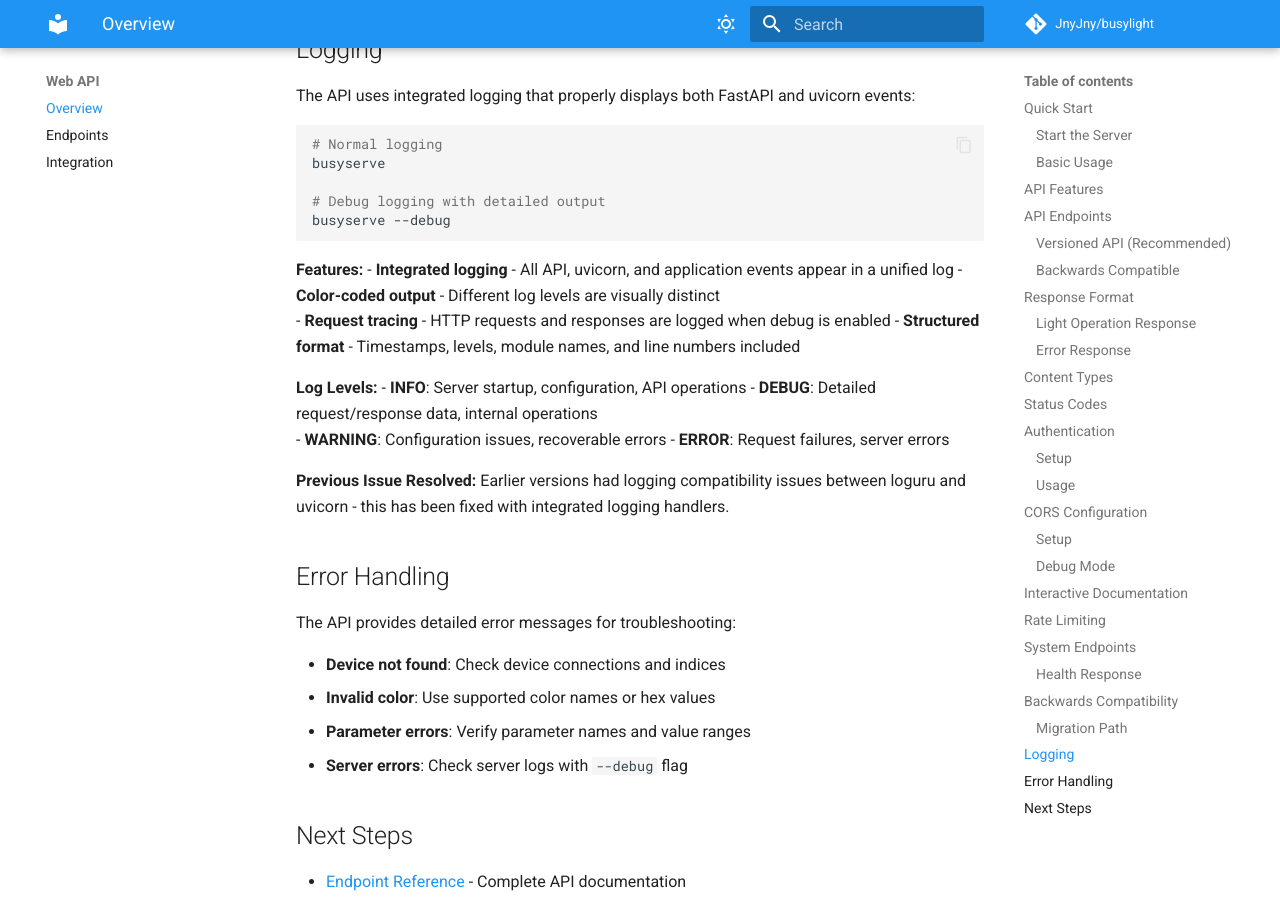
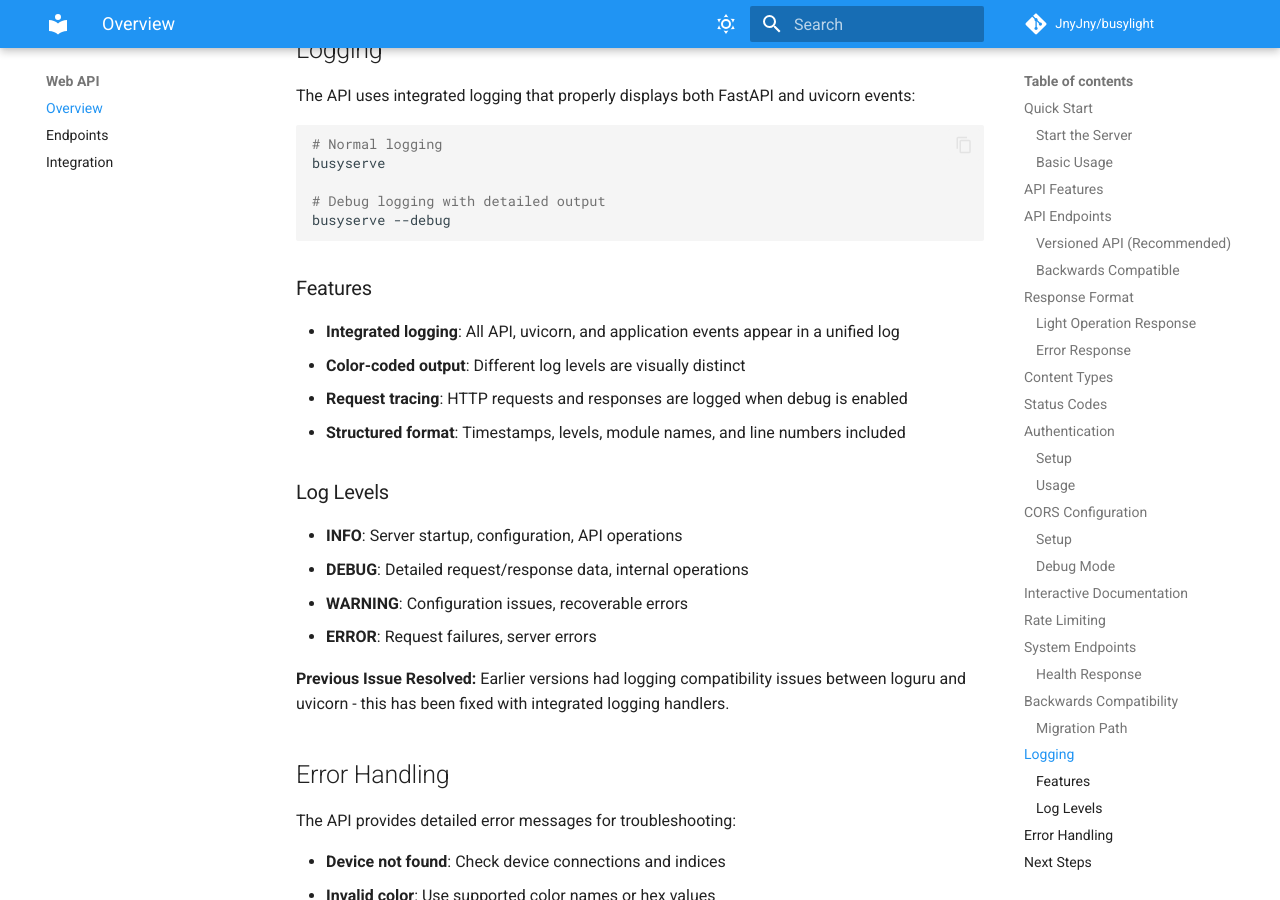
Before and after one commit to JnyJny/busylight, an MkDocs documentation site: the page built from docs/api/index.md, in a window 1280 px wide and 900 px high, scrolled down 5687 px. Built offline with MkDocs 1.6.1 and Material for MkDocs 9.7.7, drawn with Linux system fonts in a browser that asks for light colours; comment, search, counter and statistics services are not loaded; the version menu is left out.

Commit message:
docs: improve logging section formatting with proper bullet lists
Changed 'Features:' and 'Log Levels:' from bold text to proper subheadings
for better markdown rendering and readability. Fixed punctuation from
dashes to colons for cleaner presentation.

🤖 Generated with [Claude Code](https://claude.ai/code)

Co-Authored-By: Claude <noreply@anthropic.com>

````diff
--- a/docs/api/index.md
+++ b/docs/api/index.md
@@ -245,13 +245,15 @@ busyserve
 busyserve --debug
 ```
 
-**Features:**
-- **Integrated logging** - All API, uvicorn, and application events appear in a unified log
-- **Color-coded output** - Different log levels are visually distinct
-- **Request tracing** - HTTP requests and responses are logged when debug is enabled
-- **Structured format** - Timestamps, levels, module names, and line numbers included
+### Features
 
-**Log Levels:**
+- **Integrated logging**: All API, uvicorn, and application events appear in a unified log
+- **Color-coded output**: Different log levels are visually distinct
+- **Request tracing**: HTTP requests and responses are logged when debug is enabled
+- **Structured format**: Timestamps, levels, module names, and line numbers included
+
+### Log Levels
+
 - **INFO**: Server startup, configuration, API operations
 - **DEBUG**: Detailed request/response data, internal operations
 - **WARNING**: Configuration issues, recoverable errors
````
